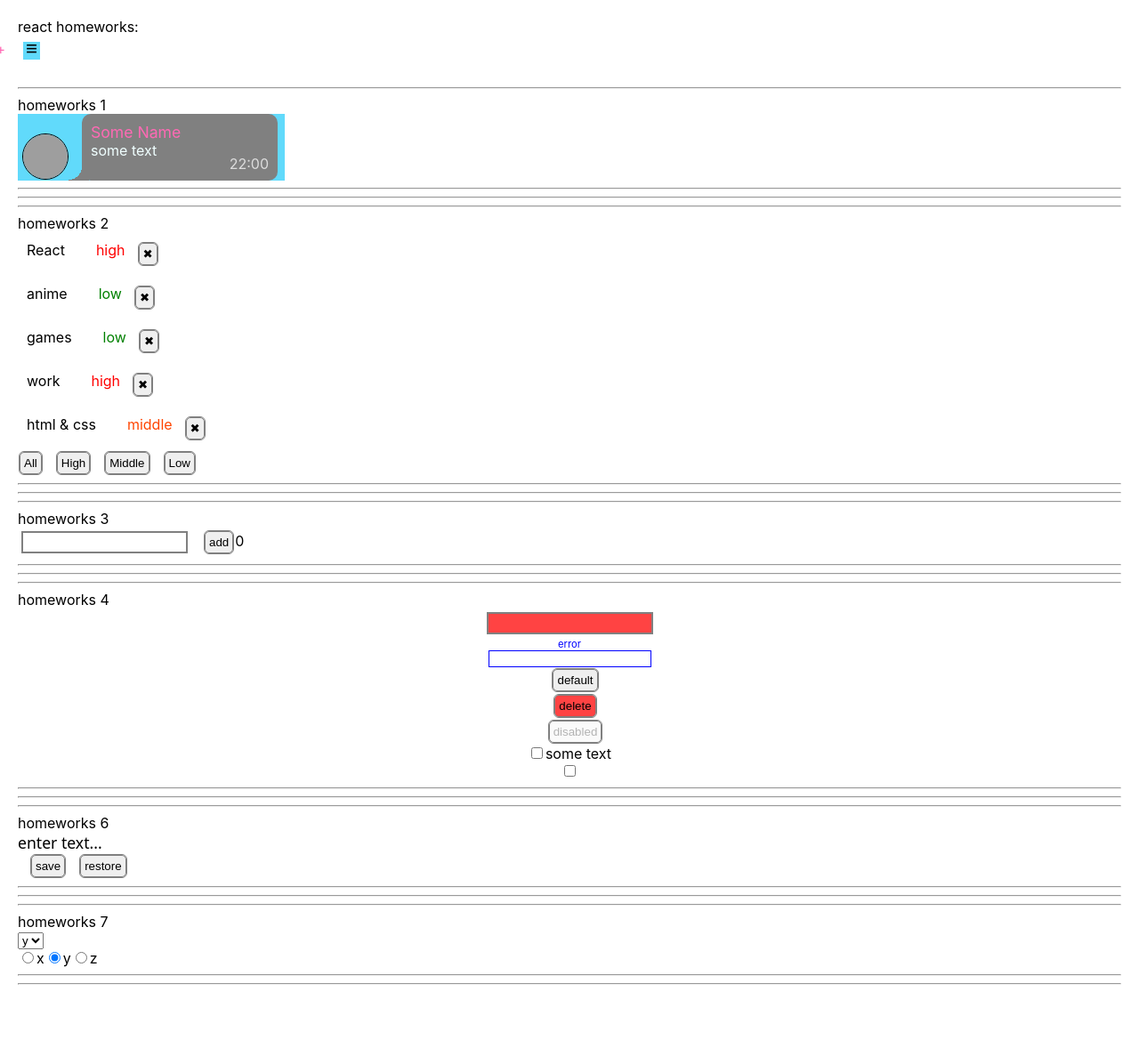
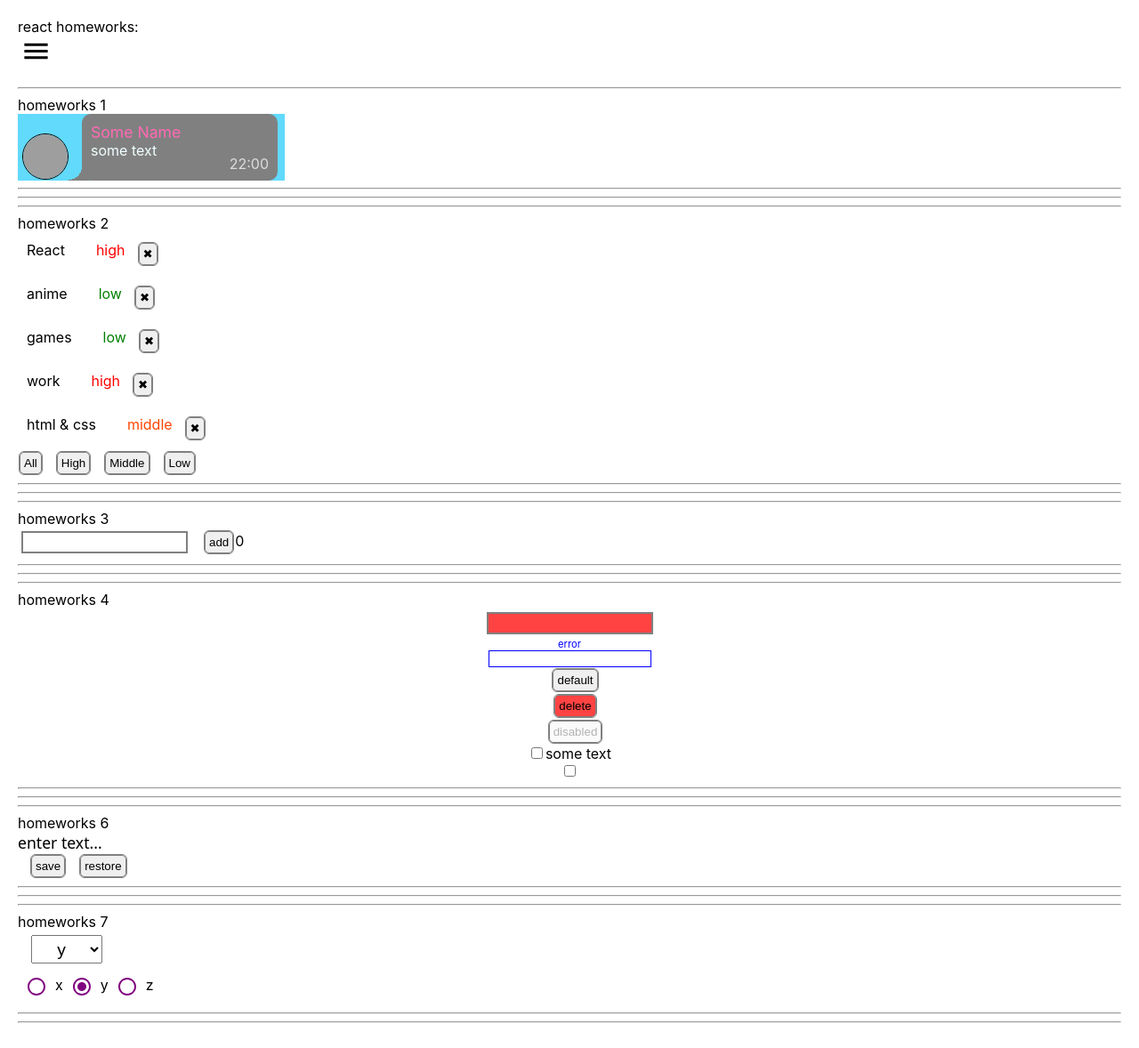
Before and after one commit to LeonShus/HomeWork, a React (Create React App) app: page /#/ in a window 1280 px wide. Shown: the whole page at 89% size. Before the commit the page ends 1135 px from the top, so only its background shows below. Built offline with nearby package versions, Linux system fonts and the light colour scheme; grey boxes are pictures that could not be loaded.

Commit message:
Some restyle

```diff
--- a/package.json
+++ b/package.json
@@ -4,6 +4,10 @@
   "private": true,
   "homepage": "https://leonshus.github.io/HomeWork",
   "dependencies": {
+    "@emotion/react": "^11.6.0",
+    "@emotion/styled": "^11.6.0",
+    "@mui/icons-material": "^5.2.0",
+    "@mui/material": "^5.2.1",
     "@testing-library/jest-dom": "^5.11.4",
     "@testing-library/react": "^11.1.0",
     "@testing-library/user-event": "^12.1.10",
--- a/public/index.html
+++ b/public/index.html
@@ -24,6 +24,10 @@
       work correctly both with client-side routing and a non-root public URL.
       Learn how to configure a non-root public URL by running `npm run build`.
     -->
+    <link
+            rel="stylesheet"
+            href="https://fonts.googleapis.com/css?family=Roboto:300,400,500,700&display=swap"
+    />
     <title>React App</title>
   </head>
   <body>
--- a/src/p2-homeworks/h5/Header.tsx
+++ b/src/p2-homeworks/h5/Header.tsx
@@ -1,3 +1,4 @@
+import {Menu} from "@mui/icons-material"
 import React from "react"
 import {NavLink} from "react-router-dom"
 import {PATH} from "./MyRoutes"
@@ -9,7 +10,7 @@ function Header() {
             <NavLink to={PATH.PRE_JUNIOR}>Pre-junior</NavLink>
             <NavLink to={PATH.JUNIOR}>Junior</NavLink>
             <NavLink to={PATH.JUNIOR_PLUS}>Junior+</NavLink>
-            <div className={classes.nav}><span className={classes.icon}>&equiv;</span></div>
+            <div className={classes.nav}><Menu fontSize={"large"}/></div>
         </div>
     )
 }
--- a/src/p2-homeworks/h5/Styles.module.css
+++ b/src/p2-homeworks/h5/Styles.module.css
@@ -23,17 +23,7 @@
 }
 
 .nav {
-    margin-left: 15px;
-    position: relative;
-    top: 7px;
-    text-align: center;
-    height: 20px;
-    width: 20px;
-    background-color: #61dafb;
-    font-size: 1.4rem;
+    margin-left: 20px;
+    height: 22px;
+    width: 22px;
 }
-
-.icon{
-    position: relative;
-    top: -7px;
-}
--- /dev/null
+++ b/src/p2-homeworks/h7/common/c5-SuperSelect/Style.module.css
@@ -0,0 +1,7 @@
+.select {
+    min-width: 5rem;
+    min-height: 2rem;
+    text-align: center;
+    font-size: 1.2rem;
+    margin: 5px 0 5px 15px;
+}
--- a/src/p2-homeworks/h7/common/c5-SuperSelect/SuperSelect.tsx
+++ b/src/p2-homeworks/h7/common/c5-SuperSelect/SuperSelect.tsx
@@ -1,16 +1,20 @@
-import React, {SelectHTMLAttributes, DetailedHTMLProps, ChangeEvent} from "react"
+import React, {ChangeEvent, DetailedHTMLProps, SelectHTMLAttributes} from "react"
+import classes from "./Style.module.css"
+
 
 type DefaultSelectPropsType = DetailedHTMLProps<SelectHTMLAttributes<HTMLSelectElement>, HTMLSelectElement>
 
 type SuperSelectPropsType = DefaultSelectPropsType & {
     options?: any[]
     onChangeOption?: (option: any) => void
+
 }
 
 const SuperSelect: React.FC<SuperSelectPropsType> = (
     {
         options,
         onChange, onChangeOption,
+        style,
         ...restProps
     }
 ) => {
@@ -21,15 +25,13 @@ const SuperSelect: React.FC<SuperSelectPropsType> = (
 
     const onChangeCallback = (e: ChangeEvent<HTMLSelectElement>) => {
         // onChange, onChangeOption
-        let val = e.currentTarget.value
-
         onChangeOption &&
-        onChangeOption(val)
+        onChangeOption(e.target.value)
 
     }
 
     return (
-        <select onChange={onChangeCallback} {...restProps}>
+        <select className={classes.select} onChange={onChangeCallback} {...restProps}>
             {mappedOptions}
         </select>
     )
--- a/src/p2-homeworks/h7/common/c6-SuperRadio/SuperRadio.tsx
+++ b/src/p2-homeworks/h7/common/c6-SuperRadio/SuperRadio.tsx
@@ -1,4 +1,5 @@
-import React, {ChangeEvent, InputHTMLAttributes, DetailedHTMLProps} from "react"
+import React, {ChangeEvent, DetailedHTMLProps, InputHTMLAttributes} from "react"
+import {Radio} from "@mui/material";
 
 type DefaultRadioPropsType = DetailedHTMLProps<InputHTMLAttributes<HTMLInputElement>, HTMLInputElement>
 
@@ -24,8 +25,13 @@ const SuperRadio: React.FC<SuperRadioPropsType> = (
 // map options with key
     const mappedOptions: any[] = options ? options.map((o, i) => (
         <label key={name + "-" + i}>
-            <input
-                type={"radio"}
+            <Radio
+                sx={{
+                    color: "purple",
+                    "&.Mui-checked": {
+                        color: "purple",
+                    },
+                }}
                 // name, checked, value, onChange
                 name={o}
                 checked={value === o}
```
Also changed, not shown: src/p1-main/m1-ui/u1-app/App.tsx (+3 -7 lines), src/p2-homeworks/h7/HW7.tsx (+5 -5 lines), 1 other file (tests, documents, lock files or other folders).
